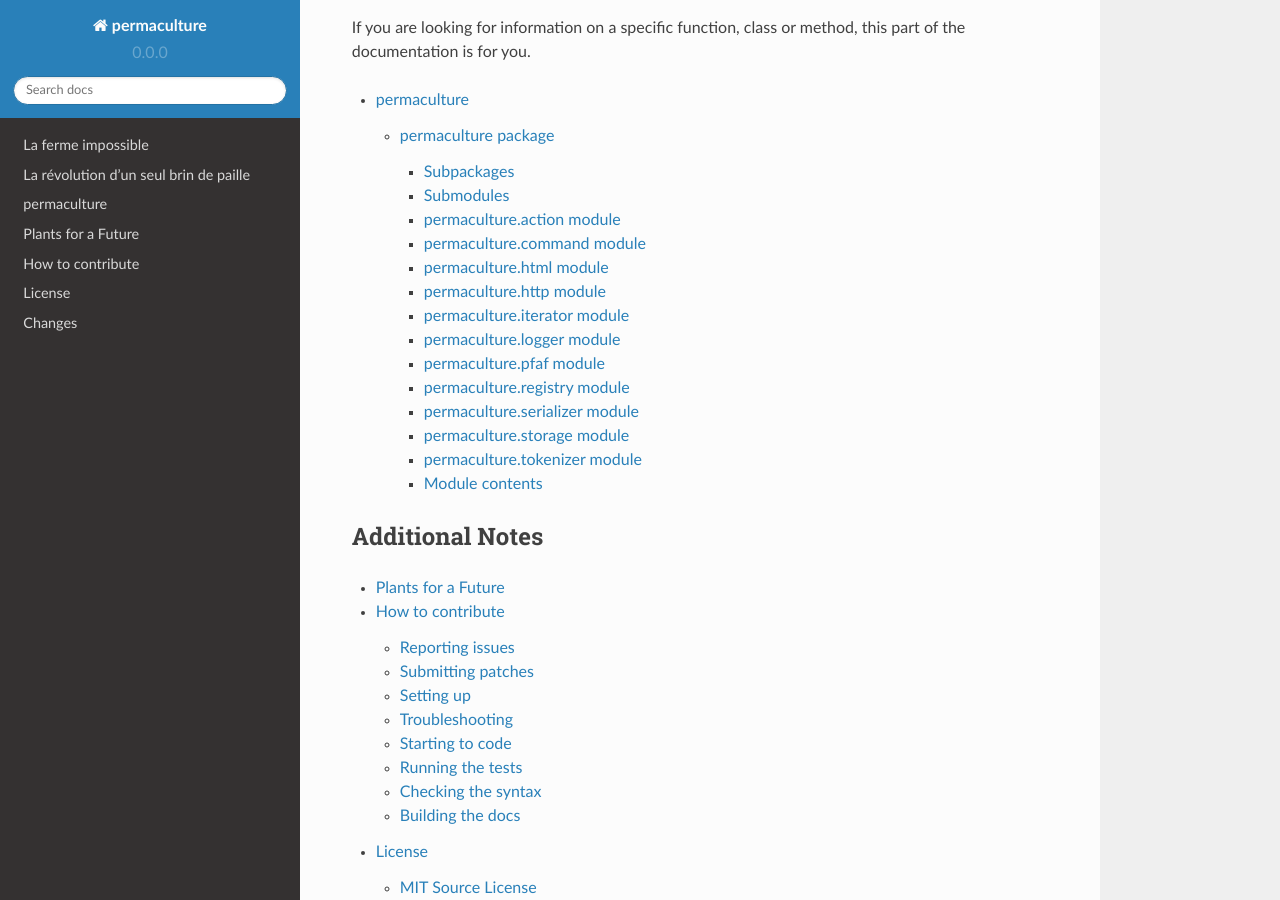
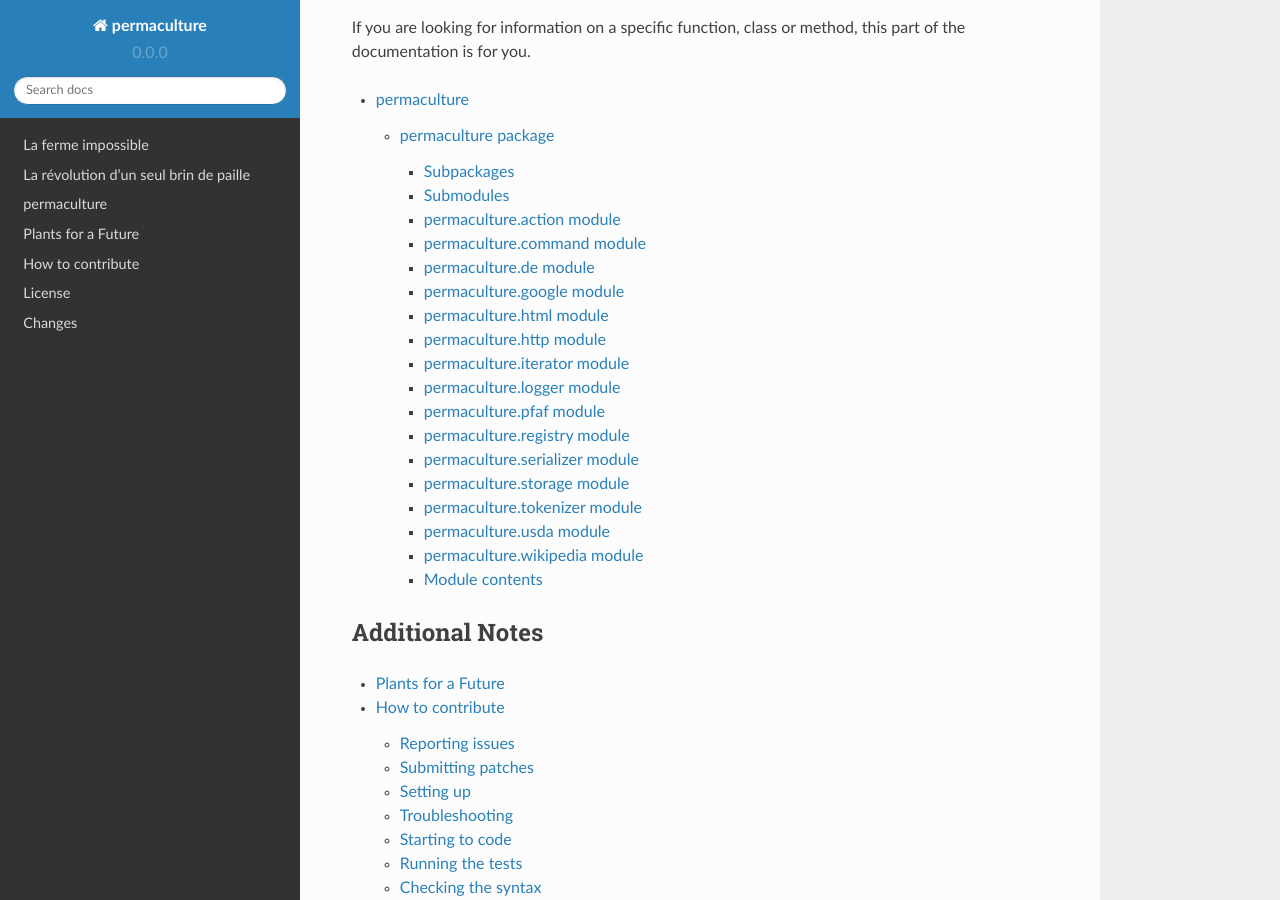
Before and after one commit to cr3/permaculture, a Sphinx documentation site: the page built from docs/index.rst, in a window 1280 px wide and 900 px high, scrolled down 328 px. Built offline with Sphinx 7.4.7 and the Read the Docs theme 2.0.0, drawn with Linux system fonts in a browser that asks for light colours; pages that are not in the unit, such as notebooks, are missing from menus; the version number is read from the project's files by our own code.

Commit message:
Update docs

```diff
--- a/docs/permaculture.rst
+++ b/docs/permaculture.rst
@@ -28,6 +24,22 @@ permaculture.command module
 ---------------------------
 
 .. automodule:: permaculture.command
+   :members:
+   :undoc-members:
+   :show-inheritance:
+
+permaculture.de module
+----------------------
+
+.. automodule:: permaculture.de
+   :members:
+   :undoc-members:
+   :show-inheritance:
+
+permaculture.google module
+--------------------------
+
+.. automodule:: permaculture.google
    :members:
    :undoc-members:
    :show-inheritance:
@@ -104,6 +116,22 @@ permaculture.tokenizer module
    :undoc-members:
    :show-inheritance:
 
+permaculture.usda module
+------------------------
+
+.. automodule:: permaculture.usda
+   :members:
+   :undoc-members:
+   :show-inheritance:
+
+permaculture.wikipedia module
+-----------------------------
+
+.. automodule:: permaculture.wikipedia
+   :members:
+   :undoc-members:
+   :show-inheritance:
+
 Module contents
 ---------------
 
```
Also changed, not shown: other parts of docs/permaculture.rst (+0 -4 lines), docs/permaculture.testing.rst (added, +29 -0 lines).
